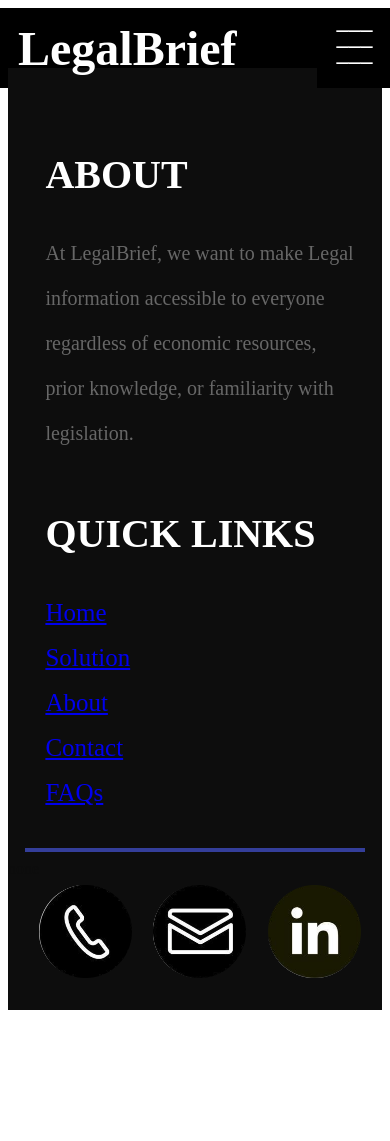
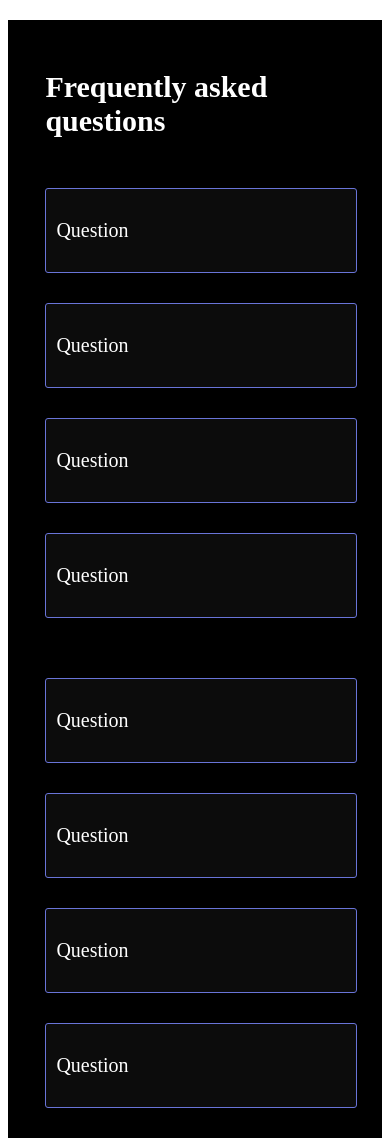
Before and after one commit to YoussefMaksoud/LegalBriefClient, a React app: page /faq in a window 390 px wide. Before the commit the page ends 1018 px from the top, so only its background shows below. Built offline with nearby package versions, Linux system fonts and the light colour scheme; some packages are replaced by stand-ins of ours.

Commit message:
some temmplates for pages, mobile optimizations, bug fixes

```diff
--- a/package.json
+++ b/package.json
@@ -8,6 +8,7 @@
     "@testing-library/user-event": "^13.5.0",
     "axios": "^1.2.0",
     "react": "^18.2.0",
+    "react-collapsible": "^2.10.0",
     "react-dom": "^18.2.0",
     "react-router-dom": "^6.4.4",
     "react-scripts": "5.0.1",
--- a/src/Components/FaqItem.js
+++ b/src/Components/FaqItem.js
@@ -1,10 +1,15 @@
 import {React, Component} from 'react';
 import '../Styling/FaqItem.css';
+import Collapsible from 'react-collapsible';
 
 class FaqItem extends Component{
     render(){
         return(
-            <div id = 'faq-item-container'></div>
+            <Collapsible id = 'faq-item-container' trigger = "Question">
+                <p id = 'response'>response</p>
+            </Collapsible>
         )
     }
 }
+
+export default FaqItem;
--- a/src/Components/Navbar.js
+++ b/src/Components/Navbar.js
@@ -11,7 +11,7 @@
         this.state = {
             width: 0,
             height: 0,
-            isMobile: window.innerWidth <= 500,
+            isMobile: window.innerWidth <= 900,
             navOpen: false
         };
         this.updateDimenstions = this.updateDimenstions.bind(this);
--- a/src/Helpers/RequestHelpers.js
+++ b/src/Helpers/RequestHelpers.js
@@ -4,21 +4,22 @@
 
     //returns the first two options of the tree USA or Canada
     getInitialOptions(){
-        return axios.get("https://legalbriefserver.herokuapp.com/optionsInitial");
-        //return axios.get("http://localhost:3000/optionsInitial");
+        //return axios.get("https://legalbriefserver.herokuapp.com/optionsInitial");
+        return axios.get("http://localhost:3000/optionsInitial");
     }
 
     //returns the children of the selected option
     getNextOption(parent){
-        var request = "https://legalbriefserver.herokuapp.com/nextOptionSet" + parent;
-        //var request = "http://localhost:3000/nextOptionSet" + parent;
+        //var request = "https://legalbriefserver.herokuapp.com/nextOptionSet" + parent;
+        console.log(parent);
+        var request = "http://localhost:3000/nextOptionSet/" + parent;
         return axios.get(request);
     }
 
     sendEmail(content){
         console.log(content);
-        axios.post('https://legalbriefserver.herokuapp.com/send-email', content)
-        //axios.post('http://localhost:3000/send-email', content)
+        //axios.post('https://legalbriefserver.herokuapp.com/send-email', content)
+        axios.post('http://localhost:3000/send-email', content)
         .then(response => {
             console.log(response.data);
         }).catch(
--- a/src/Pages/Contact.js
+++ b/src/Pages/Contact.js
@@ -7,6 +7,7 @@
 import LinkedIn from '../Assets/linkedin.png';
 import RequestHelpers from '../Helpers/RequestHelpers';
 import GoogleAd from '../Components/GoogleAd';
+import FaqPage from './Faq';
 
 class ContactPage extends Component{
 
@@ -44,6 +45,7 @@
                 <div id = 'contact-background'>
                     <h1 id = 'contact-title'>Contact Us</h1>
                 </div>
+                <FaqPage/>
                 <div>
                     <h2 id = 'any-questions'>Any Questions?</h2>
                     <div id = 'contact-content'>
--- a/src/Pages/Faq.js
+++ b/src/Pages/Faq.js
@@ -1,15 +1,27 @@
 import {React, Component} from 'react';
 import '../Styling/Faq.css'
-import Navbar from '../Components/Navbar';
-import Footer from '../Components/Footer';
+import FaqItem from '../Components/FaqItem';
+
 
 class FaqPage extends Component{
     render(){
         return(
             <div id = 'faq-container'>
-                <Navbar/>
-                <div></div>
-                <Footer/>
+                <h1 id = 'faq-title'>Frequently asked questions</h1>
+                <div id = 'faq-content'>
+                    <div id = 'left-faq'>
+                        <FaqItem/>
+                        <FaqItem/>
+                        <FaqItem/>
+                        <FaqItem/>
+                    </div>
+                    <div id = 'right-faq'>
+                        <FaqItem/>
+                        <FaqItem/>
+                        <FaqItem/>
+                        <FaqItem/>
+                    </div>
+                </div>
             </div>
         )
     }
--- a/src/Pages/Solution.js
+++ b/src/Pages/Solution.js
@@ -25,7 +25,7 @@
     setOptionInitial(){
         RequestHelpers.getInitialOptions().then((response) => {
             this.setState({option_list: response.data.message});
-            console.log(this.state.option_list[0]);
+            console.log(this.state.option_list[1]);
         }).catch(function(ex){
             console.log("error:", ex);
         });
@@ -49,10 +49,11 @@
                     <h1>Questionnaire</h1>
                     <h2>Please select the option that applies best:</h2>
                     {this.state.option_list.map((item) => {
-                        return  <div className = "option-cont">
-                                    <Option id = "option" onClick = {() => this.nextPage(item.option_name)}
+                        return  <div className = "option-cont" onClick = {() => this.nextPage(item.option_id)}>
+                                    <Option id = "option"
                                             option_name = {item.option_name}
                                             option_description = {item.option_description}
+                                            option_id = {item.option_id}
                                     />
                                 </div>
                     })}
--- a/src/Styling/Contact.css
+++ b/src/Styling/Contact.css
@@ -23,7 +23,7 @@
 
 #any-questions{
     font-size: 30px;
-    text-align: center;
+    padding-left: 200px;
 }
 
 #contact-content{
@@ -36,7 +36,7 @@
 
 #contact-form-left{
     flex-grow: 1;
-    padding-left: 15%;
+    padding-left: 200px;
     padding-top: 50px;
 }
 
@@ -155,6 +155,7 @@
 
     #any-questions{
         font-size: 30px;
+        padding-left: 10%;
     }
 
     #contact-content{
--- a/src/Styling/Faq.css
+++ b/src/Styling/Faq.css
@@ -1,3 +1,50 @@
 #faq-container{
+    background-color: black;
+    color: white;
 
 }
+
+#faq-content{
+    display:flex;
+    flex-direction: row;
+}
+
+#left-faq{
+    flex-grow: 1;
+}
+
+#right-faq{
+    flex-grow: 1;
+}
+
+#faq-title{
+    padding-left: 200px;
+    padding-top: 50px;
+}
+
+@media only screen and (max-width: 900px){
+    #faq-container{
+        background-color: black;
+        color: white;
+
+    }
+
+    #faq-content{
+        display:flex;
+        flex-direction: column;
+    }
+
+    #left-faq{
+        flex-grow: 1;
+    }
+
+    #right-faq{
+        flex-grow: 1;
+    }
+
+    #faq-title{
+        padding-left: 10%;
+        font-size: 30px;
+        padding-top: 50px;
+    }
+}
--- a/src/Styling/FaqItem.css
+++ b/src/Styling/FaqItem.css
@@ -1,3 +1,31 @@
-#faq-item-container{
+.Collapsible{
+    background-color: #0C0C0C;
+    padding: 30px 0px 30px 10px;
+    margin: 30px 200px 30px 200px;
+    border-radius: 3px;
+    border-style: solid;
+    border-width: 1px;
+    border-color: #6974d8;
+    font-size: 20px;
+}
 
+#response{
+    font-size: 16px;
 }
+
+@media only screen and (max-width: 900px){
+    .Collapsible{
+        background-color: #0C0C0C;
+        border-radius: 3px;
+        border-style: solid;
+        border-width: 1px;
+        border-color: #6974d8;
+        font-size: 20px;
+        width: 80%;
+        margin-left: 10%;
+    }
+
+    #response{
+        font-size: 16px;
+    }
+}
```
Also changed, not shown: 1 other file.
